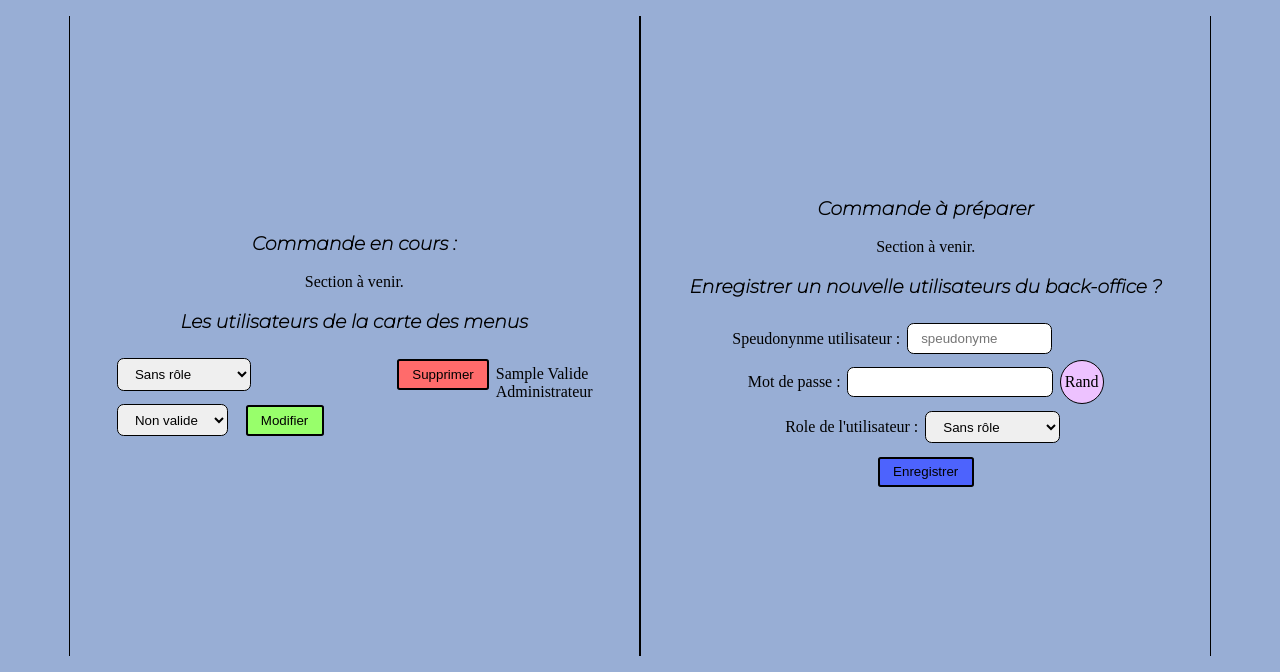
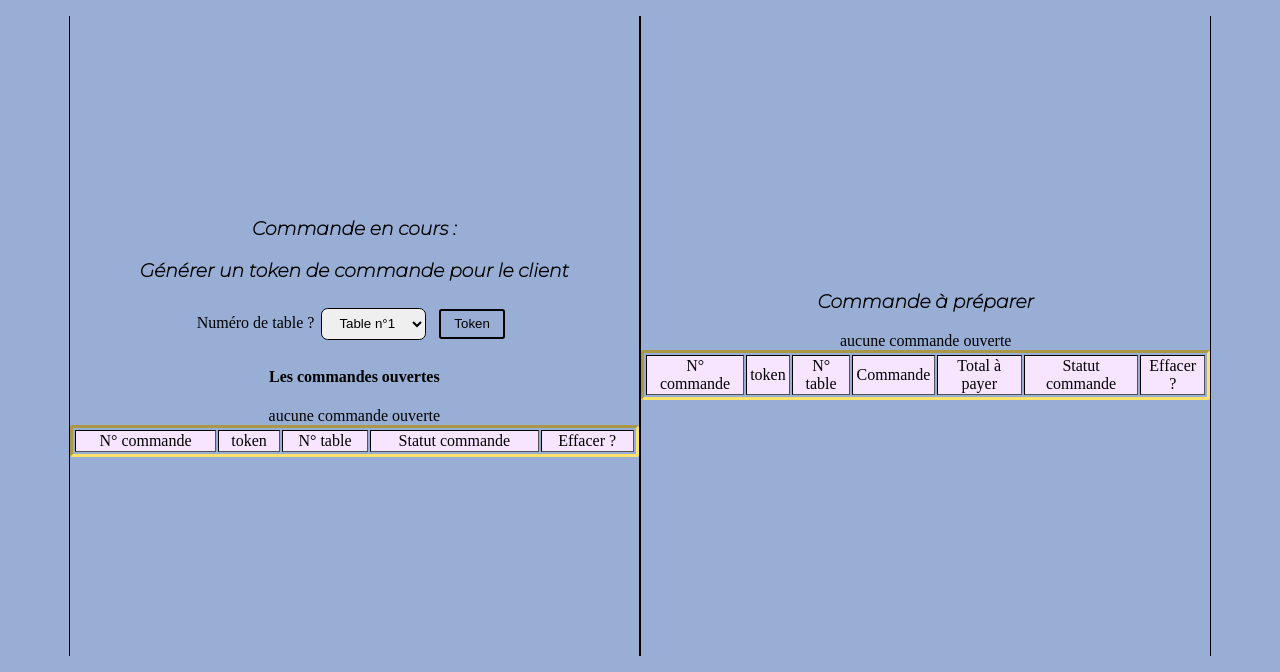
Before and after one commit to ChristopherKerhman/https-github.com-ChristopherKerhman-comptoirdesglaces, a PHP site: page / in a window 1280 px wide. Shown: the part 230-902 px from the top of the page. Run offline with PHP 8.4, Linux system fonts and the light colour scheme; the visitor is signed in with stand-in values (Sample User, id 1); tables that the repository leaves empty or names only in its code hold one stand-in row (values such as "Sample post").

Commit message:
Panneau serveur

```diff
--- /dev/null
+++ b/affichages/CommandeOuverte.php
@@ -0,0 +1,40 @@
+<h4>Les commandes ouvertes</h4>
+<div class="conteneurFlexC">
+<table>
+  <tr>
+    <td>N° commande</td>
+    <td>token</td>
+    <td>N° table</td>
+    <td>Statut commande</td>
+    <td>Effacer ?</td>
+  </tr>
+<?php
+$requetteSQL = "SELECT `id`, `tokenCommande`, `totalPanier`, `nbrArticle`, `panier`, `numeroTable` FROM `commandesClients` WHERE `valide` = 1";
+  include 'gestionDB/readDB.php';
+  $data->execute();
+  $data->setFetchMode(PDO::FETCH_ASSOC);
+  $dataTraiter = $data->fetchAll();
+  if(empty($dataTraiter)) {
+    echo 'aucune commande ouverte';
+  } else {
+    foreach ($dataTraiter as $key) {
+        $valide = 'Commande non rempli par le client.';
+      echo '
+      <tr>
+        <td>'.$key['id'].'</td>
+        <td>'.$key['tokenCommande'].'</td>
+        <td>'.$key['numeroTable'].'</td>
+        <td>'.$valide.'</td>
+        <td>
+        <form action="formulaires/del/commandeNonValider.php" method="post">
+            <input type="hidden" name="id" value="'.$key['id'].'">
+            <button class="del" type="submit" name="button">Effacer</button>
+        </form>
+        </td>
+      </tr>
+      ';
+    }
+  }
+ ?>
+</table>
+</div>
--- /dev/null
+++ b/affichages/CommandePreparation.php
@@ -0,0 +1,49 @@
+<div class="conteneurFlexC">
+<table>
+  <tr>
+    <td>N° commande</td>
+    <td>token</td>
+    <td>N° table</td>
+    <td>Commande</td>
+    <td>Total à payer</td>
+    <td>Statut commande</td>
+    <td>Effacer ?</td>
+  </tr>
+<?php
+//Paramètre de brassage du panier
+$number = array("0", "2", "3", "4", "5", "6", "7", "8", "9");
+$requetteSQL = "SELECT `id`, `tokenCommande`, `totalPanier`, `nbrArticle`, `panier`, `numeroTable` FROM `commandesClients` WHERE `valide` = 2";
+  include 'gestionDB/readDB.php';
+  $data->execute();
+  $data->setFetchMode(PDO::FETCH_ASSOC);
+  $dataTraiter = $data->fetchAll();
+  if(empty($dataTraiter)) {
+    echo 'aucune commande ouverte';
+  } else {
+    foreach ($dataTraiter as $key) {
+        $valide = 'Commande rempli par le client.';
+        $panier = $key['panier'];
+        $panierStage1 = str_replace($number, "<br />", $panier);
+        $panierStage2 = str_replace (".", "", $panierStage1);
+        $panier = str_replace(",", "", $panierStage2);
+      echo '
+      <tr>
+        <td>'.$key['id'].'</td>
+        <td>'.$key['tokenCommande'].'</td>
+        <td>'.$key['numeroTable'].'</td>
+        <td>'.$panier.'</td>
+        <td>'.$key['totalPanier'].' €</td>
+        <td>'.$valide.'</td>
+        <td>
+        <form action="formulaires/del/commandeNonValider.php" method="post">
+            <input type="hidden" name="id" value="'.$key['id'].'">
+            <button class="del" type="submit" name="button">Effacer</button>
+        </form>
+        </td>
+      </tr>
+      ';
+    }
+  }
+ ?>
+</table>
+</div>
--- /dev/null
+++ b/gestionCommandes/commandeClient.php
@@ -0,0 +1,50 @@
+<div id="TOKEN">
+<h3>Générer un token de commande pour le client</h3>
+
+  <form class="" action="formulaires/record/newCommande.php" method="post">
+    <input class="sizeInpute" type="hidden" name="tokenCommande" :value="jeton">
+    <label for="ntable">Numéro de table ?</label>
+    <select class="sizeInpute" id="ntable" name="numeroTable">
+      <option value="1">Table n°1</option>
+      <option value="2">Table n°2</option>
+      <option value="3">Table n°3</option>
+      <option value="4">Table n°4</option>
+      <option value="5">Table n°5</option>
+      <option value="6">Table n°6</option>
+      <option value="7">Table n°7</option>
+      <option value="8">Table n°8</option>
+    </select>
+    <button type="button" name="button" v-on:click="generateurToken">Token</button>
+      {{jeton}}
+    <button v-if="jeton != ''" class="record" type="submit" name="button">Ouvrir la commande</button>
+  </form>
+</div>
+
+<script type="text/javascript">
+const TOKEN = Vue.createApp({
+  data () {
+    return {
+      jeton: ''
+    }
+  },
+  methods: {
+    generateurToken () {
+      //Chaine de caractère pour créer le token
+    const ALPHA = '@abcdefghijklmnopqrstuvwxyz0123456789'
+    const NUM = '0123456789abcdefghijklmnopqrstuvwxyz@'
+    let rand = '0'
+    let code = []
+    let a = 0
+    // Création du token de 6 caractères max.
+    for (let i = 0; i < 3; i++) {
+      rand =  Math.floor(Math.random()* ALPHA.length)
+      code.push(ALPHA[rand])
+      rand =  Math.floor(Math.random()* NUM.length)
+      code.push(NUM[rand])
+    }
+    this.jeton = code.join('')
+    }
+  }
+})
+TOKEN.mount('#TOKEN')
+</script>
--- a/index.php
+++ b/index.php
@@ -14,7 +14,12 @@ include 'header.php'; ?>
 <article class="">
   <h3>Commande en cours :</h3>
     <p>
-      Section à venir.
+      <?php
+      if ((isset($_SESSION['role'])) && ($_SESSION['role'] == 1)) {
+        include 'gestionCommandes/commandeClient.php';
+        include 'affichages/CommandeOuverte.php';
+      }
+       ?>
     </p>
 </article>
         <?php
@@ -25,13 +30,11 @@ include 'header.php'; ?>
 </div>
   <div class="page">
     <h3>Commande à préparer</h3>
-    <p>
-      Section à venir.
-    </p>
     <?php
   if ((isset($_SESSION['role'])) && ($_SESSION['role'] == 2) ) {
       include 'formulaires/creationUsers.php';
   }
+    include 'affichages/CommandePreparation.php';
   ?></div>
 </section>
 
--- a/restriction/session.php
+++ b/restriction/session.php
@@ -5,4 +5,5 @@ if ($_SESSION['role'] < $autorisation) {
   header('location: index.php');
 }
 }
+header("refresh: 180;");
  ?>
```
Also changed, not shown: formulaires/del/commandeNonValider.php (added, +15 -0 lines), formulaires/record/newCommande.php (added, +23 -0 lines).
